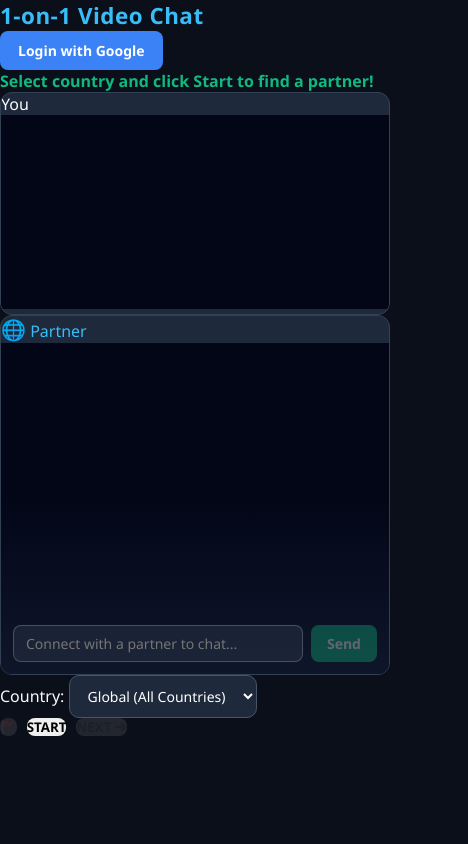
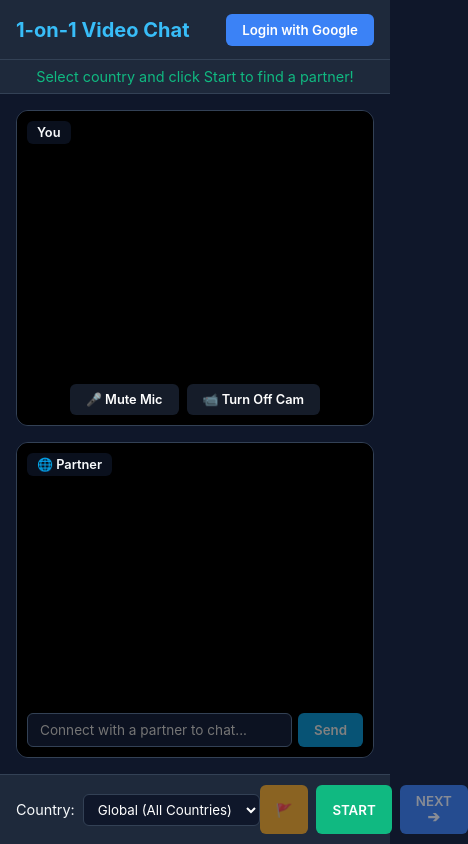
Before and after one commit to alifanik1999-hash/webrtc-chat, a website with bundled scripts: page public/index.html in a window 390 px wide. Shown: the whole page, 468 px wide, since content can reach past the window. Built offline with nearby package versions, Linux system fonts and the light colour scheme; files whose address does not match are found by name.

Commit message:
Update mobile query styling

```diff
--- a/public/style.css
+++ b/public/style.css
@@ -1,405 +1,255 @@
-/* ==========================================
-   GLOBAL RESET & LAYOUT
-   ========================================== */
 * {
   box-sizing: border-box;
   margin: 0;
   padding: 0;
-  font-family: 'Segoe UI', Roboto, Helvetica, Arial, sans-serif;
+  font-family: -apple-system, BlinkMacSystemFont, "Segoe UI", Roboto, Helvetica, Arial, sans-serif;
 }
 
 body {
-  background-color: #0b0f19;
+  background-color: #0f172a;
   color: #f8fafc;
-  min-height: 100vh;
+  height: 100vh;
   display: flex;
   flex-direction: column;
+  overflow: hidden;
 }
 
-/* ==========================================
-   TOP BAR & AUTHENTICATION
-   ========================================== */
-.top-bar {
+/* Header Navbar */
+.navbar {
+  height: 60px;
+  background-color: #1e293b;
   display: flex;
   justify-content: space-between;
   align-items: center;
-  padding: 12px 24px;
-  background-color: #111827;
-  border-bottom: 1px solid #1f2937;
+  padding: 0 1rem;
+  border-bottom: 1px solid #334155;
 }
 
 .logo {
-  font-size: 1.4rem;
-  font-weight: 800;
+  font-size: 1.25rem;
+  font-weight: bold;
   color: #38bdf8;
-  letter-spacing: 0.5px;
 }
 
-.auth-container {
+.auth-box {
   display: flex;
   align-items: center;
 }
 
-#loggedOutUI, #loggedInUI {
+.user-profile {
   display: flex;
   align-items: center;
-  gap: 10px;
+  gap: 0.5rem;
 }
 
-.profile-pic {
-  width: 36px;
-  height: 36px;
+.user-avatar {
+  width: 32px;
+  height: 32px;
   border-radius: 50%;
-  border: 2px solid #38bdf8;
-  object-fit: cover;
 }
 
-#userName {
-  font-size: 15px;
-  color: #f3f4f6;
-  font-weight: 600;
+.user-name {
+  font-size: 0.9rem;
+  color: #cbd5e1;
 }
 
-button {
-  cursor: pointer;
-  border: none;
-  border-radius: 8px;
-  font-weight: 600;
-  transition: all 0.2s ease;
-}
-
-#loginBtn {
-  background-color: #3b82f6;
-  color: white;
-  padding: 10px 18px;
-  font-size: 14px;
-}
-
-#logoutBtn {
-  background-color: #374151;
-  color: #f3f4f6;
-  padding: 8px 14px;
-  font-size: 13px;
-}
-
-/* ==========================================
-   STATUS BAR
-   ========================================== */
-.info-bar {
-  display: flex;
-  justify-content: center;
-  align-items: center;
-  padding: 10px 24px;
-  background-color: #0f172a;
-  font-size: 15px;
-  border-bottom: 1px solid #1e293b;
+/* Status Bar */
+.status-bar {
+  background-color: #1e293b;
+  text-align: center;
+  padding: 0.5rem;
+  font-size: 0.9rem;
+  border-bottom: 1px solid #334155;
 }
 
 #status {
-  font-weight: 600;
   color: #10b981;
 }
 
-/* ==========================================
-   MAIN CONTENT & LAYOUT STRUCTURE
-   ========================================== */
-.main-content {
-  display: flex;
+/* Video Layout Container */
+.video-container {
   flex: 1;
-  padding: 16px;
-  gap: 16px;
-  max-width: 1400px;
-  margin: 0 auto;
-  width: 100%;
-  box-sizing: border-box;
+  display: grid;
+  grid-template-columns: 1fr 1fr;
+  gap: 1rem;
+  padding: 1rem;
+  position: relative;
+  min-height: 0;
 }
 
 .video-card {
   position: relative;
-  background-color: #1e293b;
+  background-color: #000;
   border-radius: 12px;
   overflow: hidden;
   border: 1px solid #334155;
-}
-
-.local-card {
-  flex: 1;
   display: flex;
-  flex-direction: column;
-}
-
-.right-column {
-  flex: 1;
-  position: relative;
-  display: flex;
-  flex-direction: column;
-}
-
-.partner-card {
-  position: absolute;
-  top: 0;
-  left: 0;
-  right: 0;
-  bottom: 86px;
-  width: 100%;
-  background-color: #1e293b;
-  border-radius: 12px;
-  overflow: hidden;
-  border: 1px solid #334155;
-}
-
-.video-label {
-  position: absolute;
-  top: 12px;
-  left: 12px;
-  background: rgba(0, 0, 0, 0.6);
-  color: #fff;
-  padding: 6px 12px;
-  border-radius: 6px;
-  font-size: 13px;
-  font-weight: 600;
-  z-index: 10;
-}
-
-.partner-info-badge {
-  position: absolute;
-  top: 12px;
-  left: 12px;
-  background: rgba(15, 23, 42, 0.85);
-  backdrop-filter: blur(8px);
-  color: #fff;
-  padding: 8px 16px;
-  border-radius: 8px;
-  font-size: 15px;
-  font-weight: 700;
-  display: flex;
+  justify-content: center;
   align-items: center;
-  gap: 8px;
-  border: 1px solid rgba(255, 255, 255, 0.15);
-  z-index: 10;
-  box-shadow: 0 4px 10px rgba(0, 0, 0, 0.3);
-}
-
-#partnerFlag {
-  font-size: 20px;
-}
-
-#partnerName {
-  color: #38bdf8;
 }
 
 video {
   width: 100%;
   height: 100%;
   object-fit: cover;
-  background-color: #020617;
+  background-color: #000;
 }
 
-#localVideo {
-  transform: scaleX(-1);
+/* Badges & Overlay Buttons */
+.badge {
+  position: absolute;
+  top: 10px;
+  left: 10px;
+  background: rgba(15, 23, 42, 0.7);
+  backdrop-filter: blur(4px);
+  padding: 4px 10px;
+  border-radius: 6px;
+  font-size: 0.8rem;
+  font-weight: 600;
+  z-index: 10;
 }
 
 .overlay-controls {
   position: absolute;
-  bottom: 0;
-  left: 0;
-  right: 0;
-  background: linear-gradient(transparent, rgba(0, 0, 0, 0.85));
-  padding: 20px;
+  bottom: 10px;
   display: flex;
-  justify-content: center;
-  gap: 14px;
-  opacity: 0;
-  transition: opacity 0.3s ease;
-  z-index: 15;
+  gap: 8px;
+  z-index: 10;
 }
 
-.local-card:hover .overlay-controls {
-  opacity: 1;
+.btn-control {
+  background: rgba(30, 41, 59, 0.7);
+  backdrop-filter: blur(4px);
+  color: white;
+  border: 1px solid rgba(255, 255, 255, 0.2);
+  padding: 6px 12px;
+  border-radius: 20px;
+  font-size: 0.8rem;
+  cursor: pointer;
 }
 
-.overlay-controls button {
-  background: rgba(255, 255, 255, 0.2);
-  backdrop-filter: blur(6px);
-  color: #fff;
-  padding: 12px 20px;
-  border: 1px solid rgba(255, 255, 255, 0.3);
-  font-size: 15px;
-}
-
-.overlay-controls button:hover {
-  background: rgba(255, 255, 255, 0.4);
-}
-
-/* ==========================================
-   CHAT OVERLAY STYLES
-   ========================================== */
+/* Chat Overlay inside Partner Window */
 .chat-overlay {
   position: absolute;
-  bottom: 0;
-  left: 0;
-  right: 0;
-  height: 180px;
-  background: linear-gradient(to top, rgba(15, 23, 42, 0.95), transparent);
+  bottom: 10px;
+  left: 10px;
+  right: 10px;
   display: flex;
   flex-direction: column;
-  justify-content: flex-end;
-  padding: 12px;
-  z-index: 20;
+  gap: 6px;
+  z-index: 10;
 }
 
 .chat-messages {
-  flex: 1;
+  max-height: 120px;
   overflow-y: auto;
   display: flex;
   flex-direction: column;
-  gap: 6px;
-  margin-bottom: 8px;
+  gap: 4px;
   padding-right: 4px;
 }
 
-.chat-messages::-webkit-scrollbar {
-  width: 4px;
-}
-.chat-messages::-webkit-scrollbar-thumb {
-  background: rgba(255, 255, 255, 0.2);
-  border-radius: 4px;
+.message {
+  background: rgba(15, 23, 42, 0.85);
+  backdrop-filter: blur(4px);
+  color: white;
+  padding: 6px 10px;
+  border-radius: 8px;
+  font-size: 0.85rem;
+  max-width: 80%;
+  word-wrap: break-word;
 }
 
-.message {
-  max-width: 80%;
-  padding: 6px 12px;
-  border-radius: 8px;
-  font-size: 14px;
-  line-height: 1.4;
-  word-break: break-word;
+.my-message {
+  align-self: flex-end;
+  background: rgba(14, 165, 233, 0.85);
 }
 
-.message.my-message {
-  align-self: flex-end;
-  background: #3b82f6;
-  color: #fff;
-}
-
-.message.partner-message {
+.partner-message {
   align-self: flex-start;
   background: rgba(51, 65, 85, 0.85);
-  color: #f8fafc;
-  border: 1px solid rgba(255, 255, 255, 0.1);
 }
 
 .chat-form {
   display: flex;
-  gap: 8px;
+  gap: 6px;
 }
 
 #chatInput {
   flex: 1;
-  background: rgba(30, 41, 59, 0.8);
-  border: 1px solid rgba(255, 255, 255, 0.2);
+  background: rgba(15, 23, 42, 0.8);
+  backdrop-filter: blur(4px);
+  border: 1px solid #334155;
+  color: white;
   padding: 8px 12px;
-  border-radius: 8px;
-  color: #fff;
+  border-radius: 6px;
   outline: none;
-  font-size: 14px;
+  font-size: 0.85rem;
 }
 
-#chatInput:focus {
-  border-color: #38bdf8;
+/* Controls Panel Footer */
+.controls-panel {
+  height: 70px;
+  background-color: #1e293b;
+  display: flex;
+  justify-content: space-between;
+  align-items: center;
+  padding: 0 1rem;
+  border-top: 1px solid #334155;
 }
 
-#sendBtn {
-  background-color: #10b981;
-  color: white;
-  padding: 8px 16px;
-  font-size: 14px;
-  border-radius: 8px;
+.selector-group {
+  display: flex;
+  align-items: center;
+  gap: 0.5rem;
+  font-size: 0.9rem;
 }
 
-#sendBtn:hover:not(:disabled) {
-  background-color: #059669;
-}
-
-/* ==========================================
-   CONTROLS (Pinned to Bottom)
-   ========================================== */
-.partner-controls {
-  position: absolute;
-  bottom: 0;
-  left: 0;
-  right: 0;
-  height: 70px;
-  display: flex;
-  align-items: center;
-  justify-content: space-between;
-  gap: 12px;
-  background: rgba(15, 23, 42, 0.92);
-  backdrop-filter: blur(12px);
-  padding: 12px 18px;
-  border-radius: 16px;
-  border: 1px solid rgba(255, 255, 255, 0.2);
-  box-shadow: 0 12px 30px -5px rgba(0, 0, 0, 0.6);
-  width: 100%;
-}
-
-.country-wrapper {
-  display: flex;
-  align-items: center;
-  gap: 8px;
-  font-size: 15px;
-  color: #cbd5e1;
-  font-weight: 600;
-  white-space: nowrap;
-}
-
-select {
-  background-color: #1e293b;
-  color: #fff;
-  border: 1px solid #475569;
-  padding: 10px 14px;
-  border-radius: 10px;
+.custom-select {
+  background-color: #0f172a;
+  color: white;
+  border: 1px solid #334155;
+  padding: 6px 10px;
+  border-radius: 6px;
   outline: none;
-  font-size: 14px;
 }
 
 .action-buttons {
   display: flex;
-  align-items: center;
-  gap: 10px;
+  gap: 0.5rem;
 }
 
-.big-btn {
-  padding: 12px 22px;
-  font-size: 16px;
-  font-weight: 800;
-  letter-spacing: 1px;
-  border-radius: 12px;
-  color: white;
-  text-transform: uppercase;
+/* Standard Buttons */
+.btn {
+  padding: 8px 16px;
+  border-radius: 6px;
+  border: none;
+  font-weight: 600;
+  cursor: pointer;
+  transition: all 0.2s ease;
 }
 
-.start-btn { background-color: #10b981; }
-.stop-btn { background-color: #ef4444; }
-.next-btn { background-color: #3b82f6; }
+.btn-login { background-color: #3b82f6; color: white; }
+.btn-logout { background-color: #64748b; color: white; padding: 6px 12px; font-size: 0.8rem; }
+.btn-primary { background-color: #10b981; color: white; }
+.btn-danger { background-color: #ef4444; color: white; }
+.btn-secondary { background-color: #3b82f6; color: white; }
+.btn-send { background-color: #0ea5e9; color: white; }
+.btn-report { background-color: #f59e0b; color: white; }
 
-.icon-btn {
-  padding: 12px;
-  font-size: 18px;
-  background-color: #374151;
-  border-radius: 12px;
-}
-
-button:disabled {
-  opacity: 0.35;
+.btn:disabled {
+  opacity: 0.5;
   cursor: not-allowed;
 }
 
-.hidden { display: none !important; }
+.hidden {
+  display: none !important;
+}
 
-/* Responsive */
-@media (max-width: 900px) {
-  .main-content { flex-direction: column; }
-  .right-column { height: 450px; }
-  .partner-card { position: relative; height: 360px; bottom: auto; }
-  .partner-controls { position: relative; height: auto; flex-wrap: wrap; justify-content: center; margin-top: 12px; }
+/* Mobile Responsive Media Query */
+@media (max-width: 768px) {
+  .video-container {
+    grid-template-columns: 1fr;
+    grid-template-rows: 1fr 1fr;
+  }
 }
```
